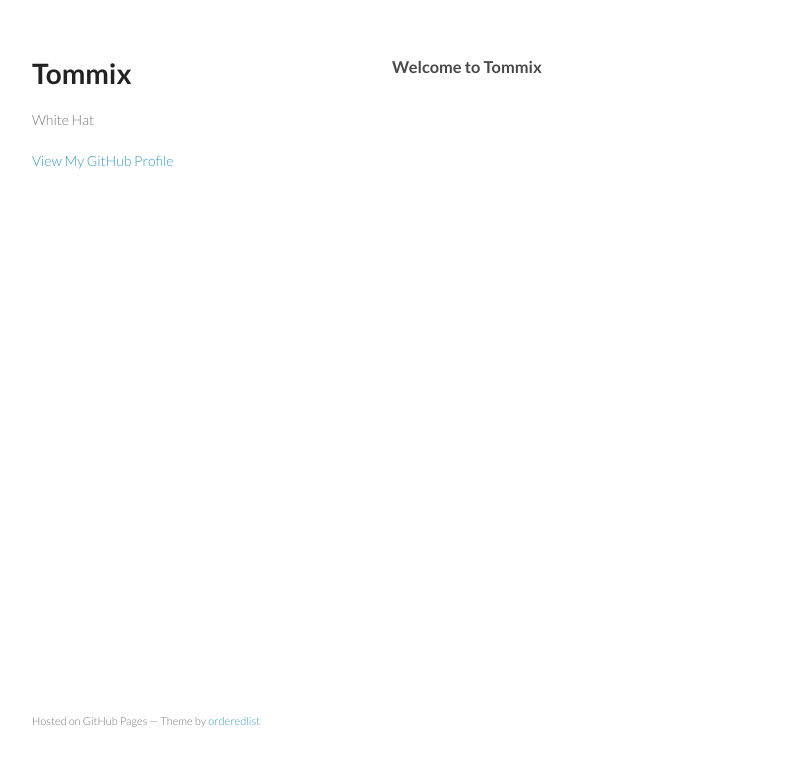
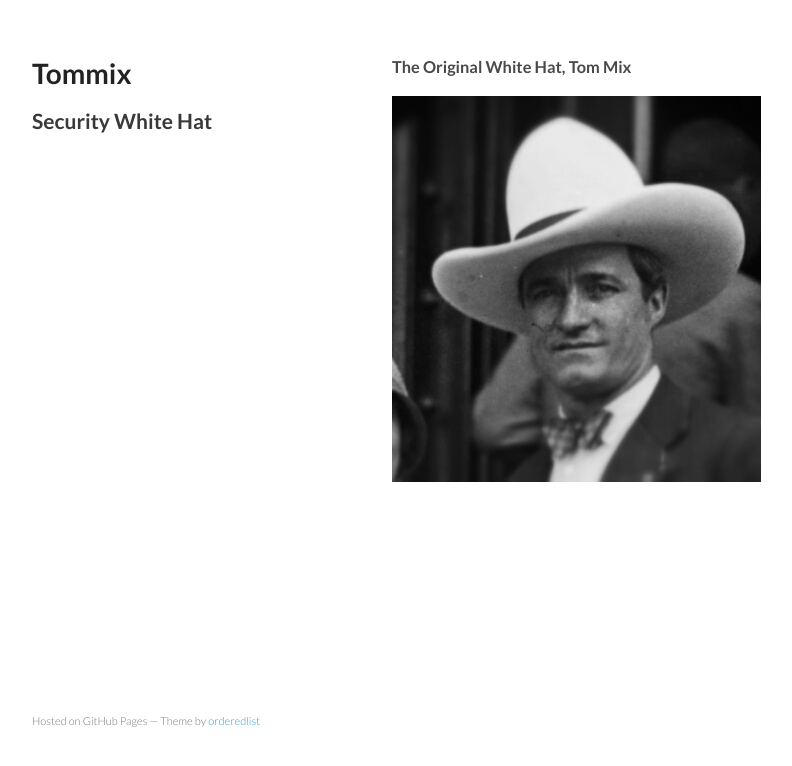
Before and after one commit to tommix/tommix.github.com, a plain HTML site: page index.html in a window 1280 px wide. Shown: the whole page, without its empty margins (178-970 px from the left). Drawn offline with Linux system fonts and the light colour scheme.

Commit message:
Incuded Tom Mix image

```diff
--- a/index.html
+++ b/index.html
@@ -3,7 +3,7 @@
   <head>
     <meta charset="utf-8">
     <meta http-equiv="X-UA-Compatible" content="chrome=1">
-    <title>Tommix by tommix</title>
+    <title>Tommix - Security White Hat</title>
 
     <link rel="stylesheet" href="stylesheets/styles.css">
     <link rel="stylesheet" href="stylesheets/pygment_trac.css">
@@ -16,14 +16,15 @@
     <div class="wrapper">
       <header>
         <h1>Tommix</h1>
-        <p>White Hat</p>
+        <h2>Security White Hat</h2>
 
 
-        <p class="view"><a href="https://github.com/tommix">View My GitHub Profile</a></p>
+<!--        <p class="view"><a href="https://github.com/tommix">View My GitHub Profile</a></p> -->
 
       </header>
       <section>
-        <h3>Welcome to Tommix</h3>
+        <h3>The Original White Hat, Tom Mix</h3>
+	<img src="TomMix.jpg" />
       </section>
       <footer>
         <p><small>Hosted on GitHub Pages &mdash; Theme by <a href="https://github.com/orderedlist">orderedlist</a></small></p>
```
Also changed, not shown: TomMix.jpg (added).
